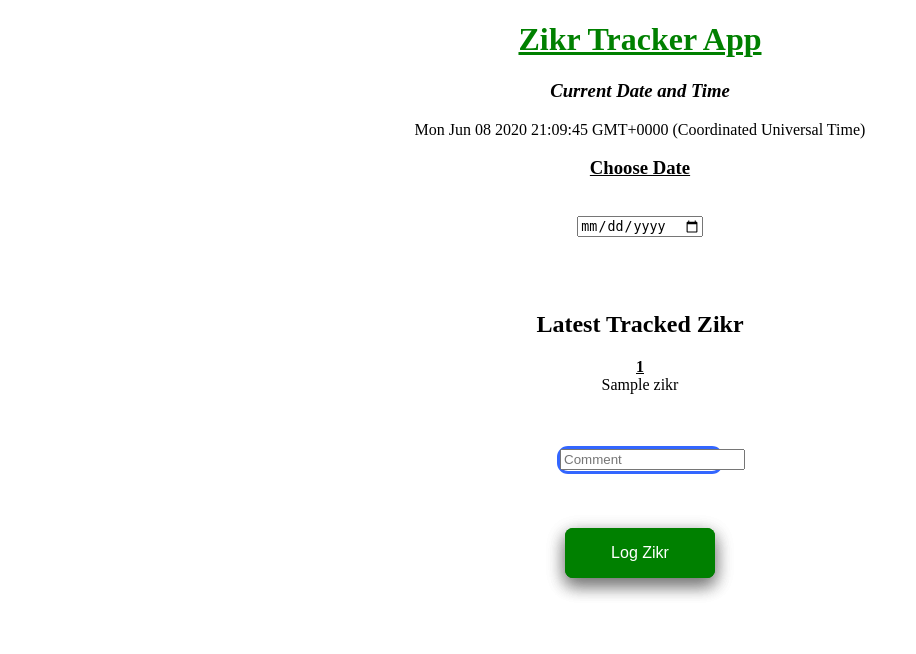
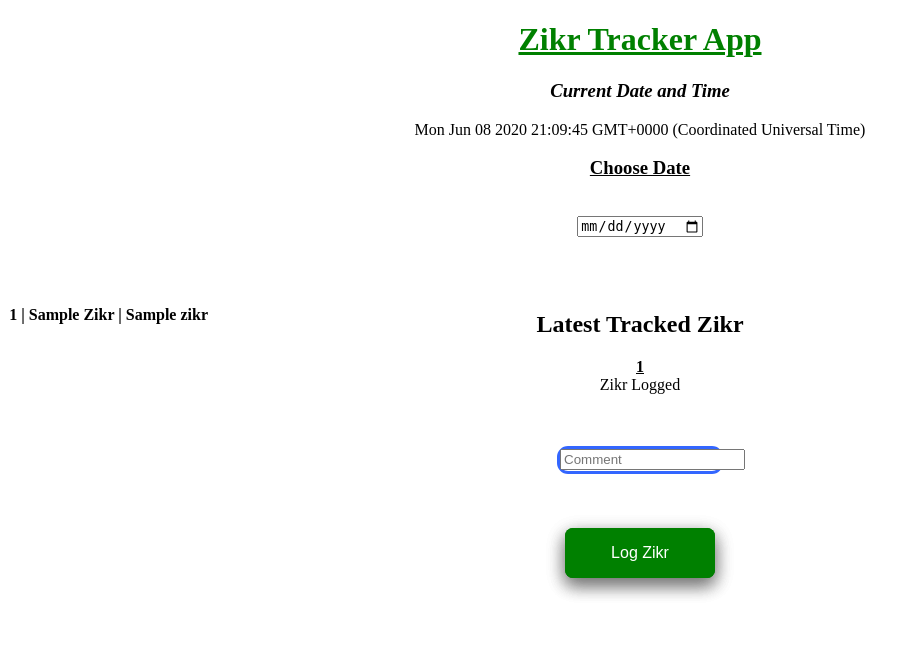
Before and after one commit to knail1/zikrtracker, a Flask app: page / in a window 1280 px wide. Shown: the top 654 px of the page, without its empty margins (0-916 px from the left). Run offline with Flask 2, Linux system fonts and the light colour scheme; a database or web service that is not in the repository returns one stand-in record (values such as "Sample title"); some libraries are stand-ins or nearby versions.

Commit message:
tweaks to logged zikr display

```diff
--- a/models.py
+++ b/models.py
@@ -96,7 +96,7 @@ def get_posts():
         )
     cur = conn.cursor()
     try:
-        cur.execute("SELECT * FROM zikr")
+        cur.execute("SELECT * FROM zikr ORDER BY date DESC LIMIT 3")
         posts = cur.fetchall()
         return posts
     except:
--- a/static/style.css
+++ b/static/style.css
@@ -1,7 +1,6 @@
 .title {
   color: green;
   text-align: center;
-
 }
 .body {
   text-align: center;
@@ -17,15 +16,18 @@
   display: inline-block;
   font-size: 16px;
   border-radius: 8px;
-    box-shadow: 0 8px 16px 0 rgba(0,0,0,0.2), 0 6px 20px 0 rgba(0,0,0,0.19);
+  box-shadow: 0 8px 16px 0 rgba(0, 0, 0, 0.2), 0 6px 20px 0 rgba(0, 0, 0, 0.19);
 }
 .commenttext {
-    border: 3px solid #3366FF;
+  border: 3px solid #3366ff;
   text-decoration: none;
   font-size: 16px;
-	border-radius:11px;
+  border-radius: 11px;
   height: 22px;
   width: 160px;
   text-align: center;
   display: inline-block;
 }
+.posts {
+  text-align: right;
+}
--- a/templates/index.html
+++ b/templates/index.html
@@ -30,7 +30,7 @@
                     <h2>Latest Tracked Zikr</h2>
                     {% for result in results %}
                     <u><b><div>{{ result[0] }}</div></b></u>
-                    <div>{{ result[1] }}</div>
+                    <div>{{ "Zikr Logged" }}</div>
                     {% endfor %}
                 </p>
                 <br><br>
@@ -57,15 +57,17 @@
 
 
 
-
+            <div style="position: absolute;top: 290px;right: -50;width: 200px;height: 100px;" class="posts">
                 <b>
                 <p>
                 {% for post in posts %}
+
                     <div>{{ post[0] }} | {{ post[2].title() }} | {{ post[1] }}</div>
+
                 {% endfor %}
                 </p>
                 </b>
-
+            </div>
 
         </div>
 
```
Lines whose indentation alone changed are shown as unchanged.
